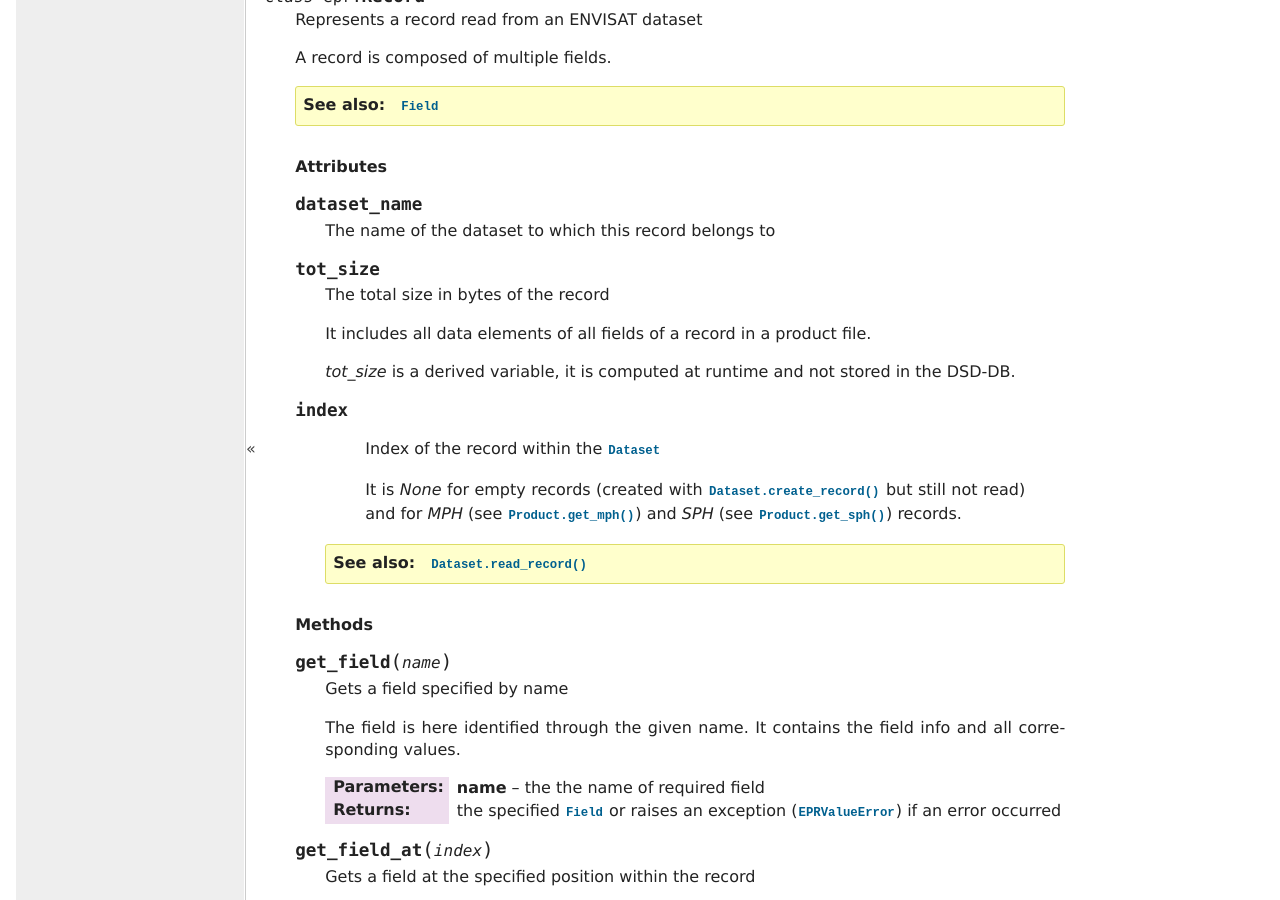
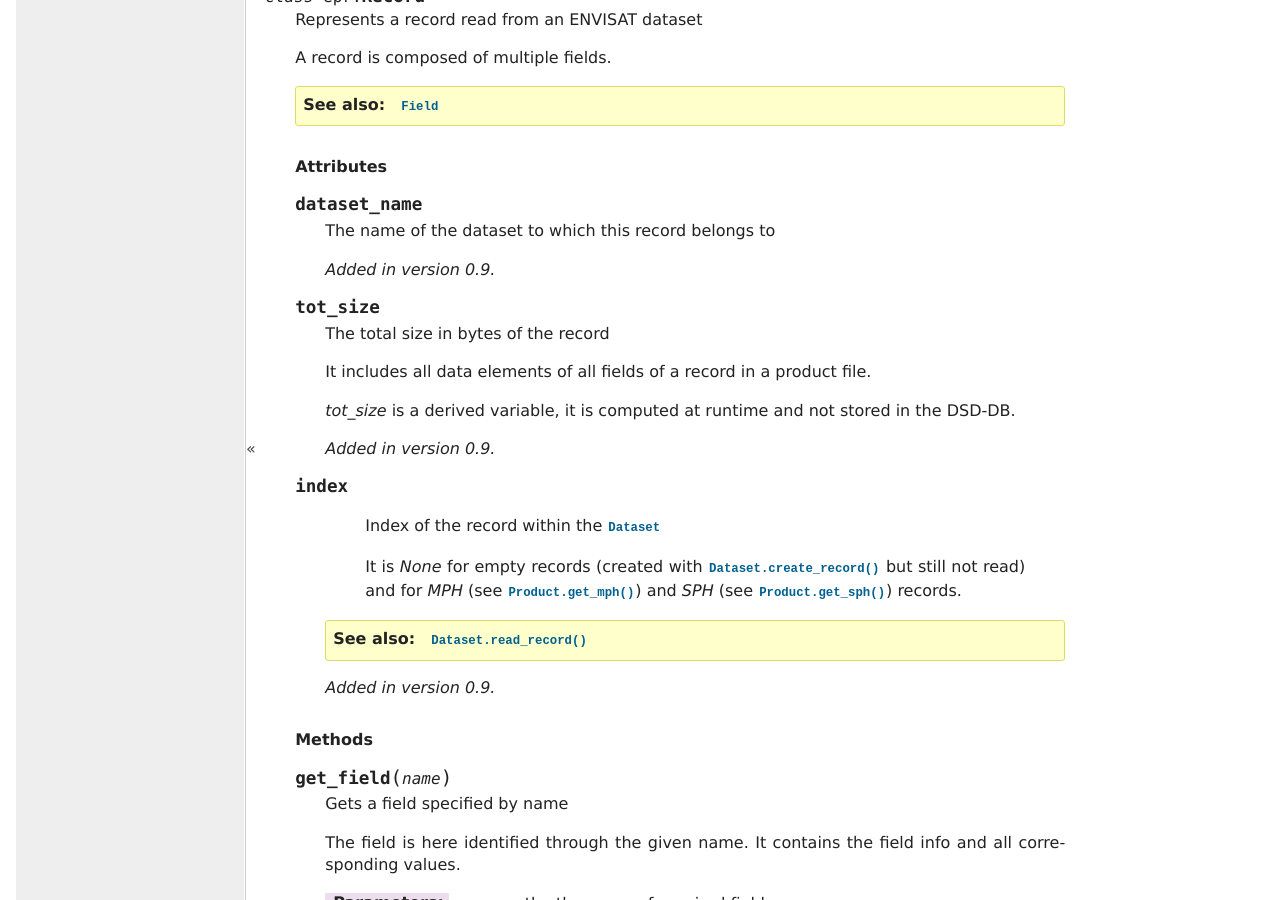
Before and after one commit to avalentino/pyepr, a Sphinx documentation site: the page built from doc/reference.txt, in a window 1280 px wide and 900 px high, scrolled down 5513 px. Built offline with Sphinx 7.4.7, drawn with Linux system fonts in a browser that asks for light colours; formulas are drawn with MathJax 3; cross-references to code outside the pages are shown as plain code; some of the changed text lies outside the part shown.

Commit message:
Improve docs

```diff
--- a/doc/NEWS.txt
+++ b/doc/NEWS.txt
@@ -22,7 +22,7 @@
     :class:`epr.Field`) containing the raw data used to create the
     :class:`epr.Band`\ ’s pixel values
   - :attr:`epr.Record.dataset_name` property: returns the name of the
-    :class:`epr.Dataset` from which the dataset has bee read
+    :class:`epr.Dataset` from which the :class:`Record` has bee read
   - :attr:`epr.Record.tot_size` and :attr:`epr.Field.tot_size` properties:
     return the total size in bytes of the :class:`epr.Record` and
     :class:`epr.Field` respectively
--- a/doc/reference.txt
+++ b/doc/reference.txt
@@ -395,6 +395,8 @@
 
       The name of the dataset to which this record belongs to
 
+      .. versionadded:: 0.9
+
 
    .. attribute:: tot_size
 
@@ -405,6 +407,8 @@
 
       *tot_size* is a derived variable, it is computed at runtime
       and not stored in the DSD-DB.
+
+      .. versionadded:: 0.9
 
 
    .. attribute:: index
@@ -417,6 +421,8 @@
       records.
 
      .. seealso:: :meth:`Dataset.read_record`
+
+     .. versionadded:: 0.9
 
 
    .. rubric:: Methods
@@ -495,6 +501,8 @@
 
       Record offset in bytes within the :class:`Dataset`
 
+      .. versionadded:: 0.9
+
 
    .. rubric:: High level interface methods
 
@@ -545,6 +553,8 @@
         *tot_size* is a derived variable, it is computed at runtime and
         not stored in the DSD-DB.
 
+      .. versionadded:: 0.9
+
 
    .. method:: get_description
 
@@ -588,8 +598,7 @@
 
       Field array element access
 
-      This function is for getting an array of field elements of the
-      field.
+      This function is for getting an array of field elements of the field.
 
       :returns:
             the data array (:class:`numpy.ndarray`) having the type of
@@ -598,8 +607,8 @@
       .. versionchanged:: 0.9
 
          the returned :class:`numpy.ndarray` shares the data buffer with
-         the C :c:`Field` structure so any change in its contents is also
-         reflected to the :class:`Filed` object
+         the C :c:type:`Field` structure so any change in its contents is
+         also reflected to the :class:`Filed` object
 
 
    .. method:: set_elem([index])
@@ -650,6 +659,8 @@
    .. method:: get_offset
 
       Field offset in bytes within the :class:`Record`
+
+      .. versionadded:: 0.9
 
 
    .. rubric:: Special methods
@@ -864,6 +875,8 @@
 
       The source dataset containing the raw data used to create the
       band's pixel values.
+
+      .. versionadded:: 0.9
 
 
    .. rubric:: Methods
@@ -1191,6 +1204,8 @@
 
    Return the numpy datatype specified EPR type ID
 
+   .. versionadded:: 0.9
+
 
 .. function:: get_sample_model_name(model)
 
```
